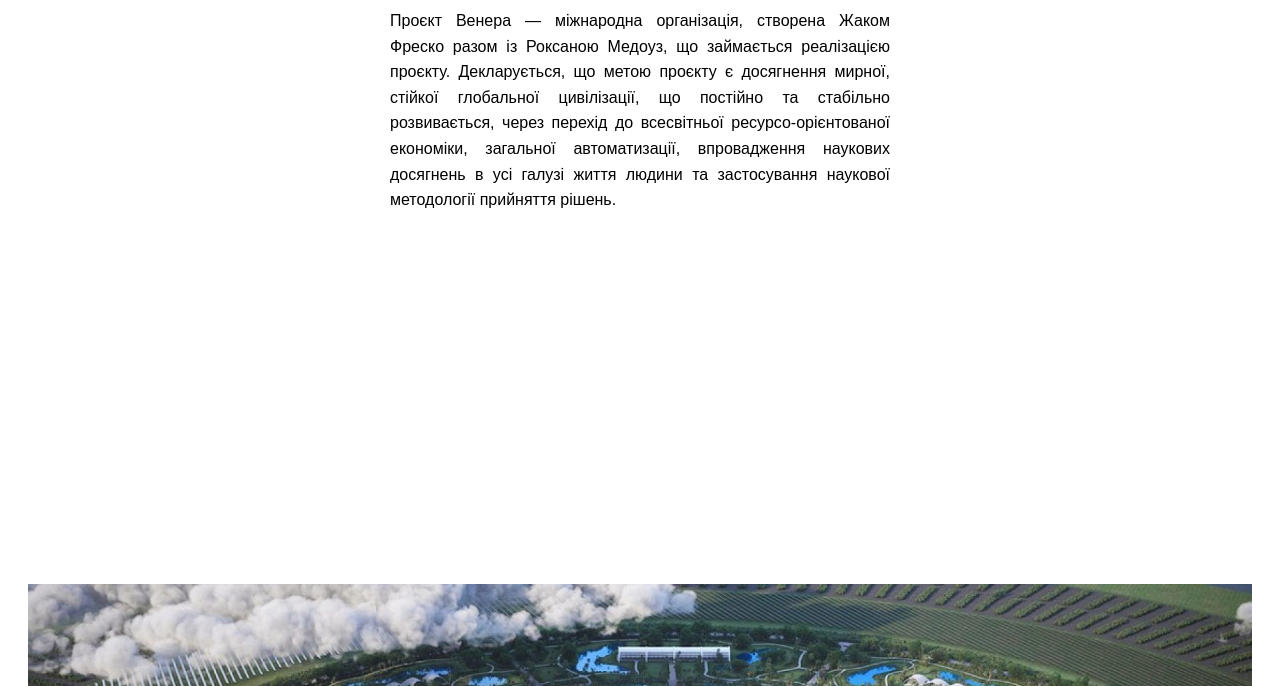
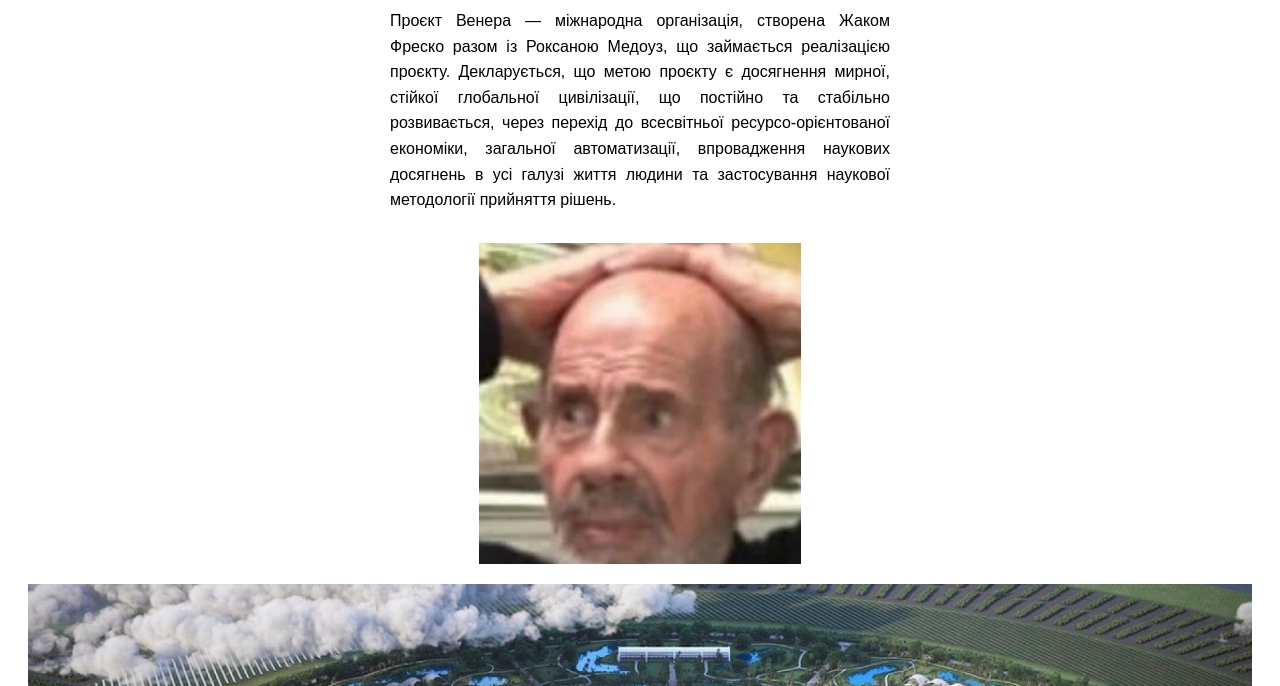
Before and after one commit to Svyatoslav334/Praktuka, a plain HTML site: page index.html in a window 1280 px wide. Shown: the part 114-800 px from the top of the page. Drawn offline with Linux system fonts and the light colour scheme.

Commit message:
update index.html

```diff
--- a/index.html
+++ b/index.html
@@ -17,7 +17,7 @@
         наукової методології прийняття рішень.</p>
 
     <div class="image-container">
-        <img src="img/image.png" alt="Приховане зображення" class="hover-reveal">
+        <img src="img/image.png" alt="Приховане зображення" class="hover"> <!-- hover-reveal->hover-->
     </div>
 
     <img src="img/image2.jpeg" alt="Зображення 2">
```
